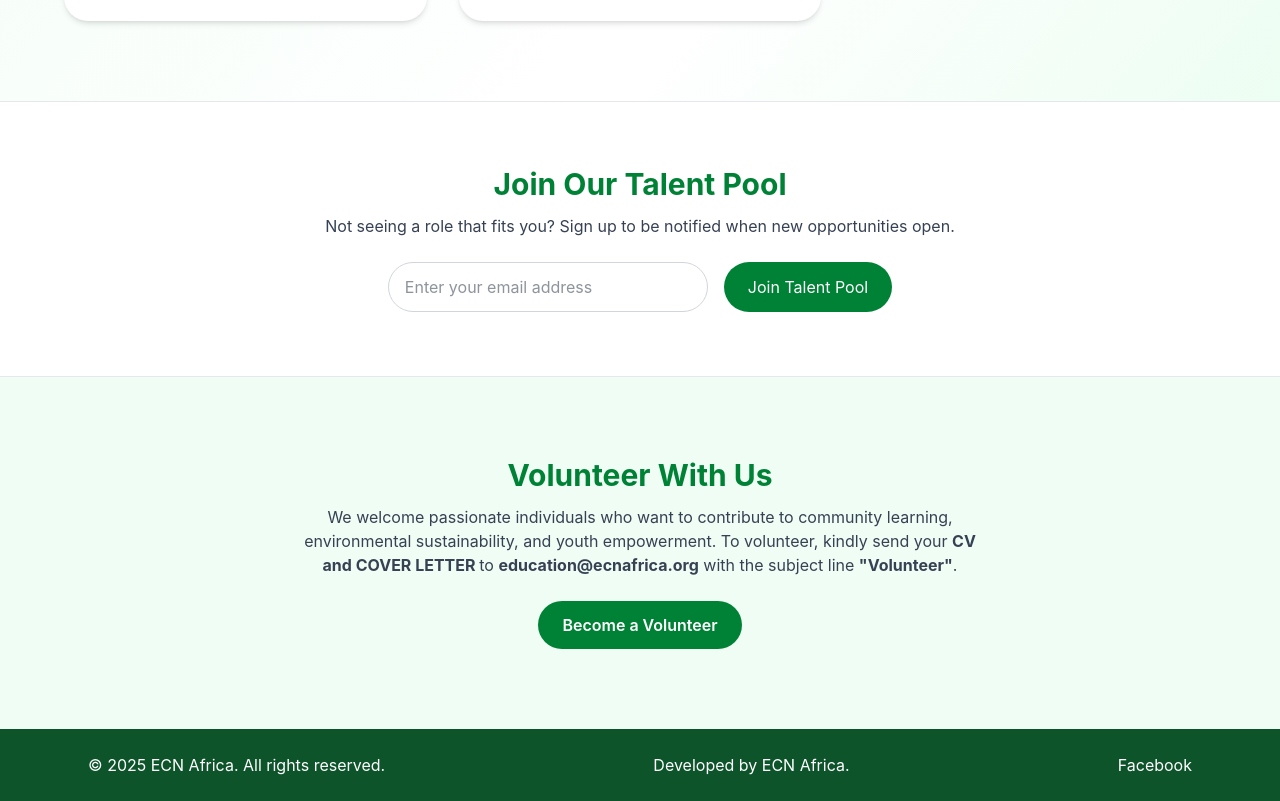
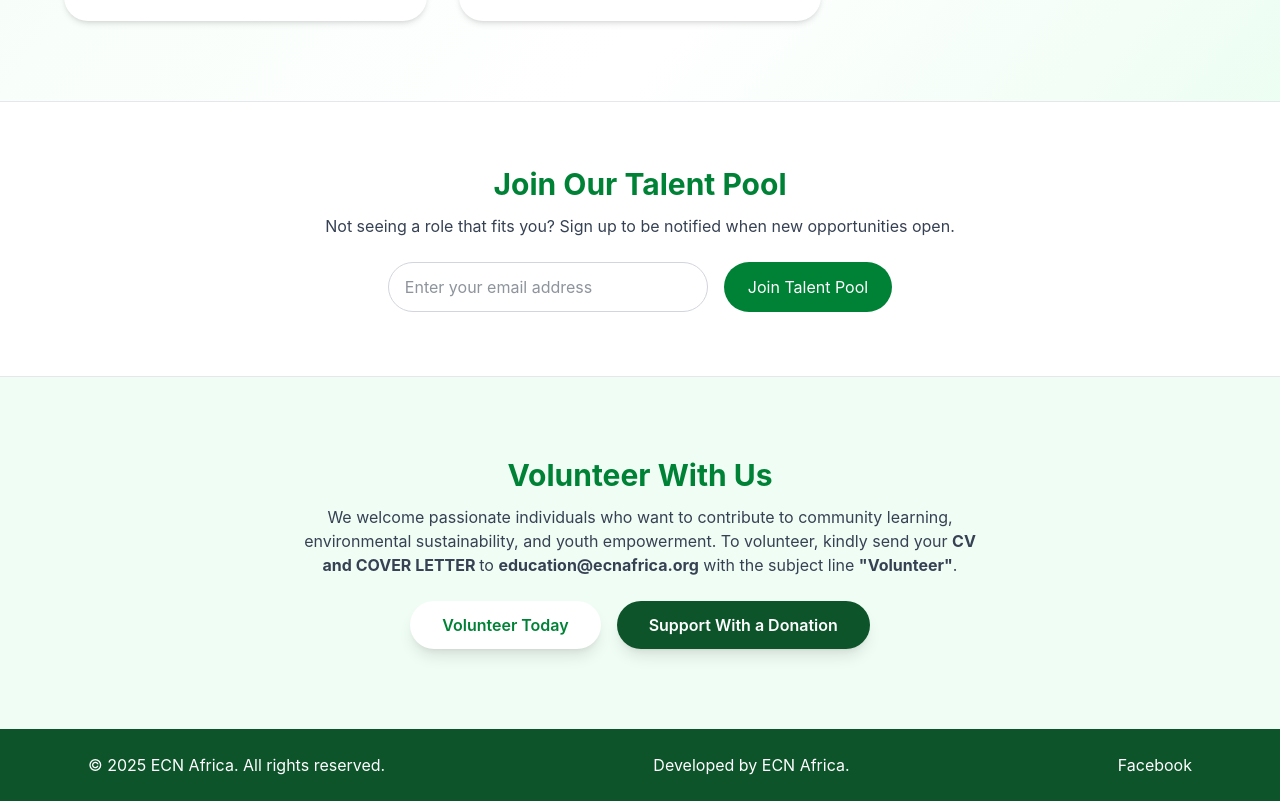
Before and after one commit to steph10920/ecnafrica, a React (Vite) app: page /categories/careers in a window 1280 px wide. Shown: the part 774-1575 px from the top of the page. Built offline with nearby package versions, Linux system fonts and the light colour scheme.

Commit message:
blue horizones pic changed

```diff
--- a/src/pages/Home.jsx
+++ b/src/pages/Home.jsx
@@ -440,20 +440,20 @@ export default function Home() {
                   Your support helps scale programmes, train teachers and provide safe learning spaces.
                 </p>
               </div>
-              <div className="flex gap-3">
-                <a
-                  href="/donate"
-                  className="inline-block bg-white text-green-800 px-4 py-2 rounded-full font-semibold shadow"
-                >
-                  Donate now
-                </a>
-                <Link
-                  to="/contact"
-                  className="inline-block border border-white/60 px-4 py-2 rounded-full font-semibold hover:bg-white/10"
-                >
-                  Volunteer & Partner
-                </Link>
-              </div>
+               <div className="flex flex-wrap justify-center gap-4">
+            <a
+              href="mailto:education@ecnafrica.org?subject=Volunteer|"
+              className="bg-white text-green-700 font-semibold px-8 py-3 rounded-full shadow-lg hover:bg-green-50 transition"
+            >
+              Volunteer Today
+            </a>
+            <a
+              href="/donate"
+              className="bg-green-900 text-white font-semibold px-8 py-3 rounded-full shadow-lg hover:bg-green-950 transition"
+            >
+              Support With a Donation
+            </a>
+          </div>
             </div>
           </section>
         </div>
--- a/src/pages/categories/ArtsAndSports.jsx
+++ b/src/pages/categories/ArtsAndSports.jsx
@@ -311,11 +311,20 @@ export default function ArtsAndSports() {
           <h3 className="text-3xl md:text-4xl font-bold mb-4">Support Our Sports Programs</h3>
           <p className="text-lg max-w-2xl mx-auto mb-6">Help us reach more young people through sports, mentorship and education.</p>
 
-          <div className="flex items-center justify-center gap-4">
-            <Link to="/donate" className="bg-white text-green-700 font-semibold px-6 py-3 rounded-xl shadow hover:shadow-md transition">
-            Volunteer & Donate
-            </Link>
-            </div>
+          <div className="flex flex-wrap justify-center gap-4">
+            <a
+              href="mailto:education@ecnafrica.org?subject=Volunteer|"
+              className="bg-white text-green-700 font-semibold px-8 py-3 rounded-full shadow-lg hover:bg-green-50 transition"
+            >
+              Volunteer Today
+            </a>
+            <a
+              href="/donate"
+              className="bg-green-900 text-white font-semibold px-8 py-3 rounded-full shadow-lg hover:bg-green-950 transition"
+            >
+              Support With a Donation
+            </a>
+          </div>
         </motion.section>
       </main>
 
--- a/src/pages/categories/Careers.jsx
+++ b/src/pages/categories/Careers.jsx
@@ -226,13 +226,21 @@ export default function Careers() {
             To volunteer, kindly send your <strong> CV and COVER LETTER </strong>to <strong>education@ecnafrica.org</strong> with the
             subject line <strong>"Volunteer"</strong>.
           </p>
-
-          <a
-            href="mailto:education@ecnafrica.org?subject=Volunteer"
-            className="inline-block mt-6 bg-green-700 text-white px-6 py-3 rounded-full font-semibold hover:bg-green-800 transition"
-          >
-            Become a Volunteer
-          </a>
+          <br />
+           <div className="flex flex-wrap justify-center gap-4">
+            <a
+              href="mailto:education@ecnafrica.org?subject=Volunteer|"
+              className="bg-white text-green-700 font-semibold px-8 py-3 rounded-full shadow-lg hover:bg-green-50 transition"
+            >
+              Volunteer Today
+            </a>
+            <a
+              href="/donate"
+              className="bg-green-900 text-white font-semibold px-8 py-3 rounded-full shadow-lg hover:bg-green-950 transition"
+            >
+              Support With a Donation
+            </a>
+          </div>
         </div>
       </section>
 
--- a/src/pages/categories/Environment.jsx
+++ b/src/pages/categories/Environment.jsx
@@ -225,7 +225,7 @@ export default function Environment() {
           </p>
           <div className="flex flex-wrap justify-center gap-4">
             <a
-              href="mailto:education@ecnafrica.org?subject=Volunteer"
+              href="mailto:education@ecnafrica.org?subject=Volunteer|"
               className="bg-white text-green-700 font-semibold px-8 py-3 rounded-full shadow-lg hover:bg-green-50 transition"
             >
               Volunteer Today
--- a/src/pages/categories/QualityEducation.jsx
+++ b/src/pages/categories/QualityEducation.jsx
@@ -24,6 +24,20 @@ export default function QualityEducation() {
           <li>Community-based learning centers</li>
         </ul>
       </main>
+       <div className="flex flex-wrap justify-center gap-4">
+            <a
+              href="mailto:education@ecnafrica.org?subject=Volunteer|"
+              className="bg-white text-green-700 font-semibold px-8 py-3 rounded-full shadow-lg hover:bg-green-50 transition"
+            >
+              Volunteer Today
+            </a>
+            <a
+              href="/donate"
+              className="bg-green-900 text-white font-semibold px-8 py-3 rounded-full shadow-lg hover:bg-green-950 transition"
+            >
+              Support With a Donation
+            </a>
+          </div>
 
       <Footer />
     </div>
```
